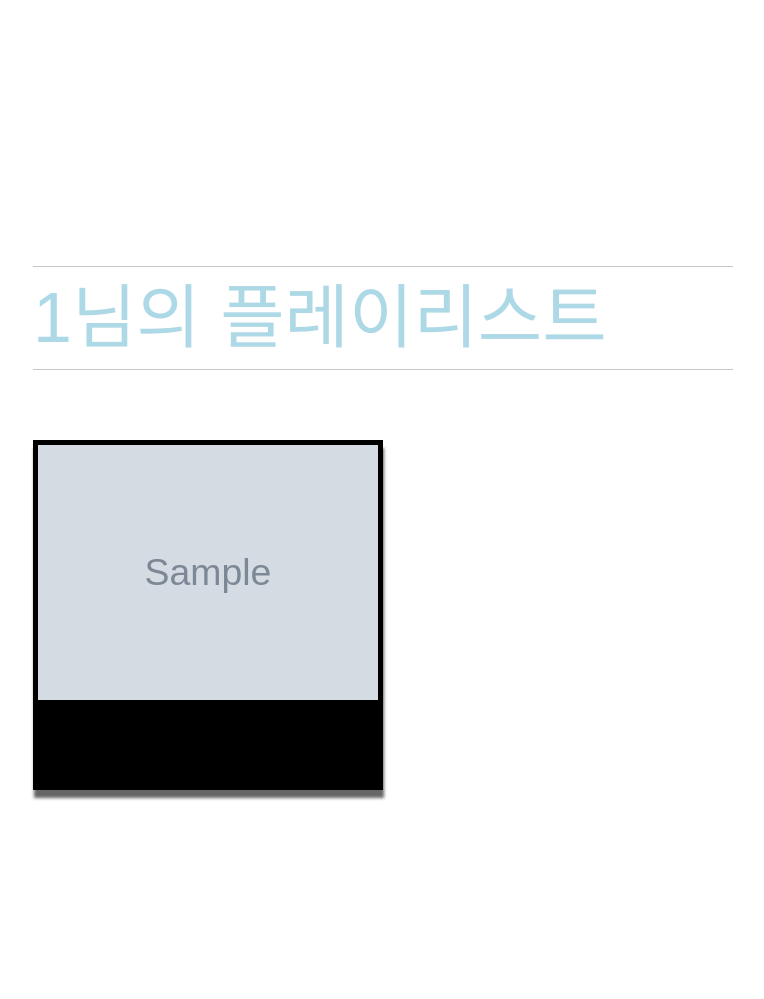
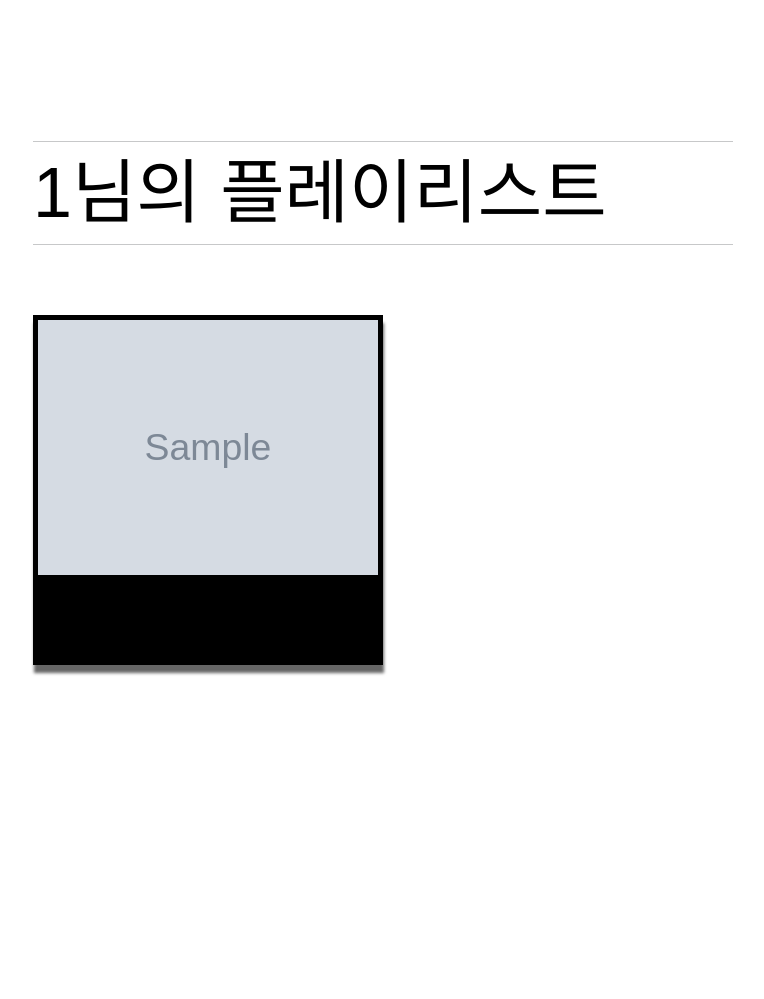
Before and after one commit to proamateur92/mini-project-team9, a Flask app: template main/templates/mypage.html in a window 1280 px wide. Shown: the part 164-1163 px from the top of the page, without its empty margins (67-831 px from the left). After the commit the page ends 839 px from the top, so only its background shows below. Run offline with Flask 2, Linux system fonts and the light colour scheme; the template is opened without the code that fills it: most values are stand-ins (such as "Sample title", 1, 10 or a date in 2020); grey boxes marked "Sample" are stand-in pictures; some libraries are stand-ins or nearby versions; some web fonts are replaced.

Commit message:
플레이 리스트 글씨색 변경 / 배치 조금 위로 수정

```diff
--- a/main/static/css/screen/mypage.css
+++ b/main/static/css/screen/mypage.css
@@ -44,7 +44,7 @@
 }
 
 .empty-box{
-	height:250px;
+	height:125px;
 }
 
 .test {
@@ -75,6 +75,7 @@
 	/*box-sizing:border-box;*/
 	/*-webkit-box-sizing:border-box;*/
 	/*-moz-box-sizing:border-box;*/
+	background-attachment: fixed;
 	position: relative;
 
 	background-size: inherit;
@@ -90,13 +91,16 @@
 	transition: all 0.3s ease-in-out;
 }
 .box:before {
+	background-attachment: fixed;
 	content: '';
 	background: #fff;
 	width: 0px; height: 1px;
 	position: absolute; right: 20px; top: 20px;
 	transition: all 0.35s ease;
+	background-attachment: fixed;
 }
 .box:after {
+	background-attachment: fixed;
 	content: '';
 	background: #fff;
 	width: 1px; height: 0px;
@@ -105,12 +109,15 @@
 }
 
 .box .info {
+
 	position: absolute; left: 0; bottom: 0;
 	color: #fff;
 	width: 400px;
 	background-size: inherit;
+	background-attachment: fixed;
 	padding: 15px;
 
+	background-attachment: fixed;
 
 	size: 400px 400px;
 	opacity: 0;
--- a/main/templates/mypage.html
+++ b/main/templates/mypage.html
@@ -47,7 +47,7 @@
         <div class="mypli">
             <div class="empty-box"></div>
             <hr>
-            <h1 style="font-size: 70px; color: lightblue">{{ id }}님의 플레이리스트</h1>
+            <h1 style="font-size: 70px; color: black">{{ id }}님의 플레이리스트</h1>
             <hr>
             <div class="artist-main-info">
                 <div class="test">
```
